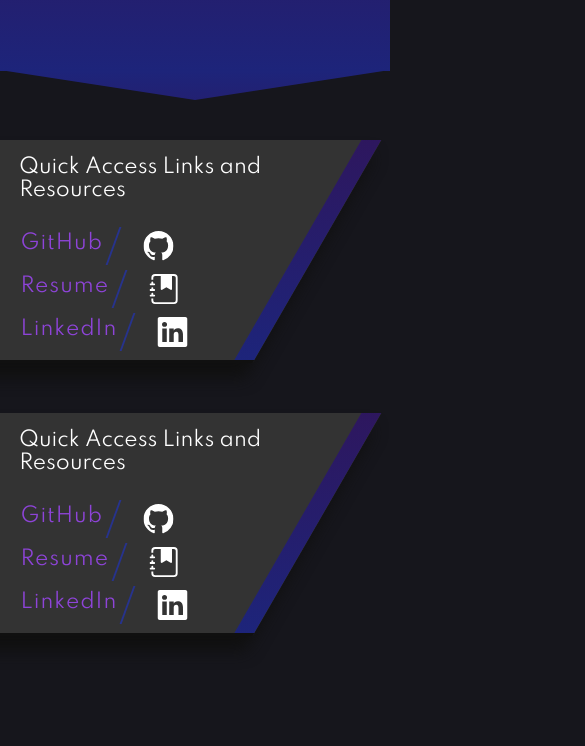
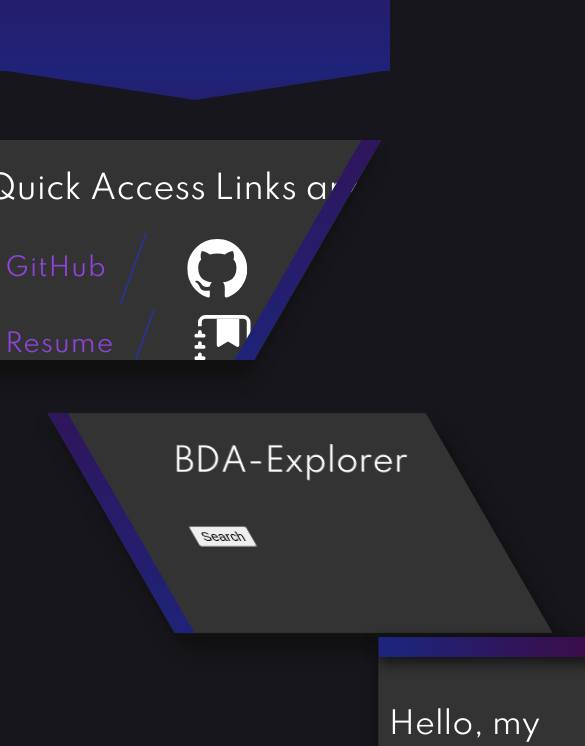
Before and after one commit to cooperphyz/portfolio, a React (Create React App) app: page /projects in a window 390 px wide. Shown: the part 539-1285 px from the top of the page, 585 px wide, since content can reach past the window. Before the commit the page ends 1175 px from the top, so only its background shows below. Built offline with nearby package versions, Linux system fonts and the light colour scheme.

Commit message:
Created modified paragraph content panel for dropdown
Project slices will have a button for dropping down more information about the project. Utilizing the paragraph content panel from the main page as a modular boiler plate

```diff
--- a/src/components/projects/LeftSliceContent.css
+++ b/src/components/projects/LeftSliceContent.css
@@ -8,7 +8,7 @@
   -webkit-transform: skew(-30deg, 0deg);
   transform: skew(-30deg, 0deg);
   background: #333333;
-  width: 60%;
+  width: 70%;
   height: 200px;
   z-index: 20;
   border-bottom: 3px solid #000000af;
--- /dev/null
+++ b/src/components/projects/ParagraphContentPanel.css
@@ -0,0 +1,104 @@
+body {
+  font-family: "Spartan";
+  margin: 0;
+  z-index: 30;
+}
+
+.paragraph-content {
+  position: relative;
+  z-index: 20;
+  width: 80%;
+  background: #333333;
+  margin-left: 5%;
+  margin-right: 5%;
+  box-shadow: 1px 5px 15px rgb(16, 16, 16);
+  -moz-box-shadow: 1px 5px 15px rgb(16, 16, 16);
+  -webkit-box-shadow: 1px 5px 15px rgb(16, 16, 16);
+}
+
+.paragraph-topdecoration {
+  height: 50px;
+  content: "";
+}
+
+.paragraph-topdecoration:after {
+  content: "";
+  position: absolute;
+  top: 0px;
+  width: 20px;
+  height: 100%;
+  bottom: 0px;
+  left: 0px;
+  transform: translateY(50px);
+  z-index: -1;
+  box-shadow: 1px 5px 15px rgb(16, 16, 16);
+  -moz-box-shadow: 1px 5px 15px rgb(16, 16, 16);
+  -webkit-box-shadow: 1px 5px 15px rgb(16, 16, 16);
+
+  background: linear-gradient(45deg, #1b267e 0%, #3c0b46 100%);
+  background-size: 200% 200%;
+  animation: bg-animation 10s infinite alternate;
+  -webkit-animation: bg-animation 10s infinite alternate;
+}
+
+.paragraph-header {
+  color: white;
+  font-size: 30px;
+  align-content: center;
+  padding-left: 5%;
+  padding-right: 5%;
+  padding-bottom: 20px;
+}
+
+.paragraph-text {
+  color: white;
+  font-size: 25px;
+  align-content: center;
+  padding-left: 5%;
+  padding-right: 5%;
+  padding-bottom: 20px;
+  padding-top: 20px;
+}
+
+@media only screen and (max-width: 950px) {
+  .paragraph-topdecoration:after {
+    content: "";
+    position: absolute;
+    top: -20px;
+    height: 20px;
+    width: 100%;
+    bottom: 140px;
+    right: 0px;
+    transform: translateY(50px);
+    background: linear-gradient(90deg, #1b267e 0%, #3c0b46 100%);
+    z-index: -1;
+    -moz-transform: skew(0deg);
+    -webkit-transform: skew(0deg);
+  }
+}
+
+/* Background Animations */
+
+@keyframes bg-animation {
+  0% {
+    background-position: 10% 0%;
+  }
+  50% {
+    background-position: 91% 100%;
+  }
+  100% {
+    background-position: 10% 0%;
+  }
+}
+
+@-webkit-keyframes bg-animation {
+  0% {
+    background-position: 10% 0%;
+  }
+  50% {
+    background-position: 91% 100%;
+  }
+  100% {
+    background-position: 10% 0%;
+  }
+}
--- /dev/null
+++ b/src/components/projects/ParagraphContentPanel.js
@@ -0,0 +1,22 @@
+import React from 'react'
+import './ParagraphContentPanel.css'
+
+const ParagraphContentPanel = () => {
+  return (
+    <div className='paragraph-container'>
+      <div className='paragraph-content'>
+        <div className='paragraph-topdecoration'/>
+        <div className='paragraph-header'>
+            Hello, my name is Gatlin Cooper.
+        </div>
+        <div className='paragraph-text'>
+            <p>I am a senior year computer science student studying at OSU-Cascades.</p>
+            <p>I love working with web application frameworks, particularly React.js and Ruby on Rails, to develop functional and practical web applications. </p>
+            <p>Please feel free to browse the various sections of this website to learn more about me, my academics, and my projects.</p>
+        </div>
+      </div>
+    </div>
+  )
+}
+
+export default ParagraphContentPanel
--- a/src/components/projects/Projects.js
+++ b/src/components/projects/Projects.js
@@ -2,6 +2,7 @@ import React from 'react'
 import SlantDividerDown from '../miscellaneous/SlantDividerDown';
 import SlantedBanner from '../miscellaneous/SlantedBanner';
 import LeftSliceContent from './LeftSliceContent'
+import RightSliceContent from './RightSliceContent'
 import './Projects.css'
 
 import Slide from 'react-reveal/Slide';
@@ -17,13 +18,13 @@ const Projects = () => {
           </Slide>
         </div>
         <div className='project1-display'>
-          <Fade left delay={400}>
+          <Fade>
             <LeftSliceContent/>
           </Fade>
         </div>
         <div className='project2-display'>
-          <Fade left delay={400}>
-            <LeftSliceContent/>
+          <Fade>
+            <RightSliceContent/>
           </Fade>
         </div>
     </div>
--- a/src/components/projects/RightSliceContent.css
+++ b/src/components/projects/RightSliceContent.css
@@ -2,13 +2,13 @@
   --gradient: linear-gradient(45deg, #1b267e, #3c0b46, #6e207e);
 }
 
-#outer-left {
+#outer-right {
   font-family: "Spartan";
-  -ms-transform: skew(-30deg, 0deg);
-  -webkit-transform: skew(-30deg, 0deg);
-  transform: skew(-30deg, 0deg);
+  -ms-transform: skew(30deg, 0deg);
+  -webkit-transform: skew(30deg, 0deg);
+  transform: skew(30deg, 0deg);
   background: #333333;
-  width: 60%;
+  width: 70%;
   height: 200px;
   z-index: 20;
   border-bottom: 3px solid #000000af;
@@ -16,8 +16,9 @@
   font-size: 20px;
   color: #ffffff;
   position: relative;
-  left: -100px;
+  float: right;
   box-shadow: 1px 15px 15px rgb(16, 16, 16);
+  left: 100px;
 }
 
 .headingtext {
@@ -26,15 +27,24 @@
   padding-bottom: 20px;
   font-weight: 500;
   font-size: 2rem;
+  white-space: nowrap;
 }
 
-#outer-left:after {
+.dropdown-content {
+  position: relative;
+  top: 110px;
+  right: 252px;
+  -ms-transform: skew(-30deg, 0deg);
+  -webkit-transform: skew(-30deg, 0deg);
+}
+
+#outer-right:after {
   content: "";
   display: inline-block;
   position: absolute;
   width: 20px;
   height: 100%;
-  right: 0px;
+  left: 0px;
   top: 0px;
   z-index: 10;
 
@@ -44,10 +54,10 @@
   -webkit-animation: bg-animation 10s infinite alternate;
 }
 
-#inner-left {
-  -ms-transform: skew(30deg, 0deg);
-  -webkit-transform: skew(30deg, 0deg);
-  transform: skew(30deg, 0deg);
+#inner-right {
+  -ms-transform: skew(-30deg, 0deg);
+  -webkit-transform: skew(-30deg, 0deg);
+  transform: skew(-30deg, 0deg);
   display: inline-block;
 }
 .link {
@@ -89,7 +99,7 @@
 
 /* Directions */
 
-button.left:after {
+button.right:after {
   left: -0.3em;
   top: 0;
   height: 100%;
@@ -114,82 +124,6 @@ button.left:after {
 }
 
 /* Scaling for window Sizes */
-
-@media (max-width: 779px) {
-  #outer-left {
-    width: 80%;
-    overflow-x: hidden;
-    overflow-y: hidden;
-  }
-  .link a {
-    font-size: 0.8em;
-    margin-right: 20px;
-    padding: 10px;
-  }
-  .headingtext {
-    padding-top: 10px;
-    font-size: 1.5em;
-  }
-  .link-icon {
-    font-size: 30px;
-  }
-  .headingtext {
-    padding-left: 10%;
-  }
-}
-
-@media (max-width: 1550px) {
-  .headingtext {
-    padding-top: 10px;
-    font-size: 1.5em;
-  }
-  .link-icon {
-    font-size: 30px;
-    padding-left: 20px;
-    margin-right: 10px;
-  }
-  .link a {
-    font-size: 1.3em;
-    margin-right: 5px;
-    padding: 6px;
-  }
-}
-@media (max-width: 579px) {
-  .headingtext {
-    padding-top: 2%;
-    font-size: 1em;
-    padding-left: 14%;
-  }
-  .link a {
-    font-size: 1em;
-    margin-right: 15px;
-    padding: 5px;
-    padding-bottom: 10px;
-  }
-}
-
-@media (max-width: 320px) {
-  #outer-left {
-    width: 75%;
-    overflow-x: hidden;
-    overflow-y: hidden;
-  }
-  .headingtext {
-    padding-left: 30px;
-    font-size: 1em;
-    padding-bottom: 0px;
-  }
-  .link-icon {
-    font-size: 20px;
-    padding-left: 10px;
-    margin-right: 10px;
-  }
-  .link a {
-    padding: 0px;
-    font-size: 1em;
-    margin-right: 5px;
-  }
-}
 
 /* Background Animations */
 
--- a/src/components/projects/RightSliceContent.js
+++ b/src/components/projects/RightSliceContent.js
@@ -1,27 +1,49 @@
 import React from 'react'
-import './LeftSliceContent.css'
-import { GoMarkGithub } from "react-icons/go";
-import { BsLinkedin, BsFillJournalBookmarkFill } from "react-icons/bs"
+import './RightSliceContent.css'
 
-const LeftSliceDiv = () => {
-  return (
-<div id="outer-left">
-    <div id="inner-left">
-    <div className='headingtext'>
-      Quick Access Links and Resources
-    </div>
-    <div className='link'>
-          <a href="https://github.com/cooperphyz">GitHub</a><GoMarkGithub className='link-icon'/>
+import ParagraphContentPanel from './ParagraphContentPanel';
+
+class LeftSliceDiv extends React.Component {
+
+  constructor(props) {
+    super(props);
+    this.state = {
+      isOpen: true,
+    };
+    this.clickToggle = this.clickToggle.bind(this);
+  }
+
+  clickToggle = () => {
+    this.setState({ isOpen: !this.state.isOpen });
+    console.log(this.state.isOpen)
+  }
+
+  render () {
+    return(
+    <div id="outer-right">
+      <div id="inner-right">
+        <div div className='headingtext'>
+          BDA-Explorer
         </div>
         <div className='link'>
-          <a href="https://www.linkedin.com/in/gatlin-cooper/">Resume</a><BsFillJournalBookmarkFill className='link-icon'/>
+
         </div>
         <div className='link'>
-          <a href="https://www.linkedin.com/in/gatlin-cooper/">LinkedIn</a><BsLinkedin className='link-icon'/>
+
         </div>
+        <div className='link'>
+
+        </div>
+
+      </div>
+      <input type="submit" value="Search" onClick={this.clickToggle} />
+
+      <div className='dropdown-content'>
+        { this.state.isOpen ? <ParagraphContentPanel /> : null }
+      </div>
     </div>
-</div>
   )
+}
 }
 
 export default LeftSliceDiv
```
